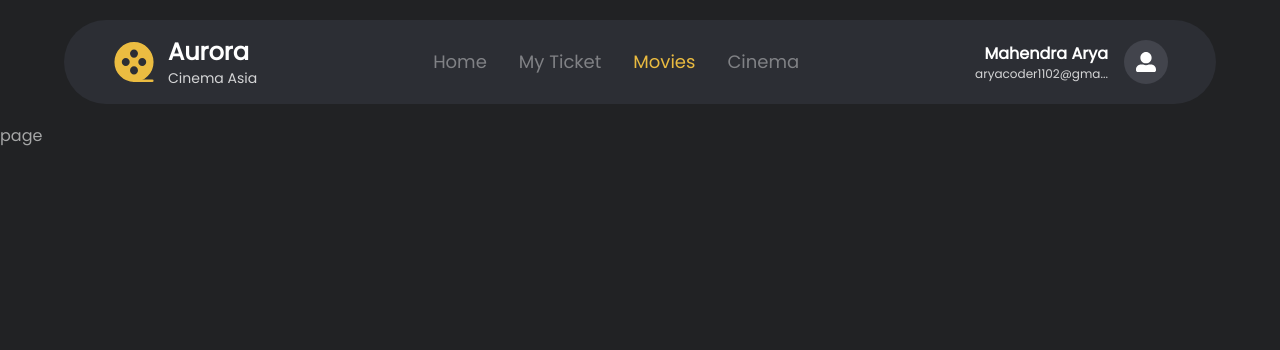
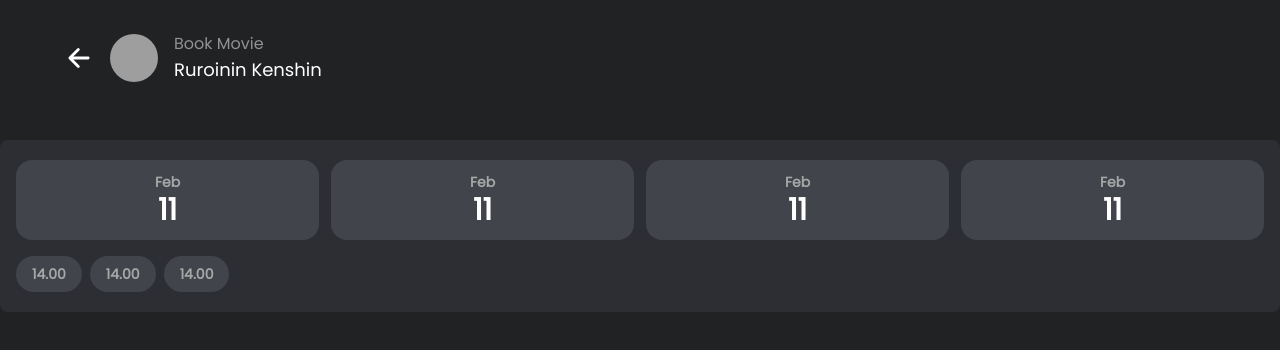
Before and after one commit to aryndraa/timedoor-academy-final-project, a Next.js app: page /movies/1/booking/reservation in a window 1280 px wide. Shown: the top 350 px of the page. Built offline with nearby package versions, Linux system fonts and the light colour scheme; grey boxes are pictures that could not be loaded.

Commit message:
Time select

```diff
--- /dev/null
+++ b/app/components/DateSelect.js
@@ -0,0 +1,11 @@
+export const DateSelect = () => {
+
+  return (
+    <div
+      className="p-3 px-8 rounded-2xl flex flex-col items-center bg-dark-100"
+    >
+      <span className="font-semibold text-sm">Feb</span>
+      <h3 className="text-3xl font-semibold text-white leading-[1.2]">11</h3>
+    </div>
+  )
+}
--- /dev/null
+++ b/app/components/HoursSelect.js
@@ -0,0 +1,7 @@
+export const HoursSelect = () => {
+  return (
+    <div className="bg-dark-100 px-4 py-2 font-semibold rounded-full text-sm">
+      <span>14.00</span>
+    </div>
+  )
+}
--- /dev/null
+++ b/app/components/ReservationTime.js
@@ -0,0 +1,29 @@
+"use client"
+import { DateSelect } from "./DateSelect";
+import { Swiper, SwiperSlide } from "swiper/react";
+import "swiper/css";
+import { HoursSelect } from "./HoursSelect";
+
+export const ReservationTime = () => {
+  return (
+    <div className="bg-dark-200 px-4 py-5 rounded-lg">
+      <div className="mb-4">
+        <Swiper spaceBetween={12} slidesPerView={3.6} breakpoints={{
+          640: { slidesPerView: 3.6 },
+          1024: { slidesPerView: 4 }
+        }}>
+          <SwiperSlide><DateSelect /></SwiperSlide>
+          <SwiperSlide><DateSelect /></SwiperSlide>
+          <SwiperSlide><DateSelect /></SwiperSlide>
+          <SwiperSlide><DateSelect /></SwiperSlide>
+          <SwiperSlide><DateSelect /></SwiperSlide>
+        </Swiper>
+      </div>
+      <div className="flex gap-2">
+        <HoursSelect/>
+        <HoursSelect/>
+        <HoursSelect/>
+      </div>
+    </div>
+  );
+};
--- a/app/movies/[movieId]/booking/reservation/page.js
+++ b/app/movies/[movieId]/booking/reservation/page.js
@@ -1,5 +1,15 @@
+import { BackBar } from '@/app/components/BackBar'
+import { BottomBarCover } from '@/app/components/BottomBarCover'
+import { ReservationTime } from '@/app/components/ReservationTime'
+
 export default function Page () {
   return (
-    <div>page</div>
+    <section>
+      <BackBar/>
+      <div className='relative z-50 mt-4'>
+        <ReservationTime/>
+      </div>
+      <BottomBarCover/>
+    </section>
   )
 }
```
